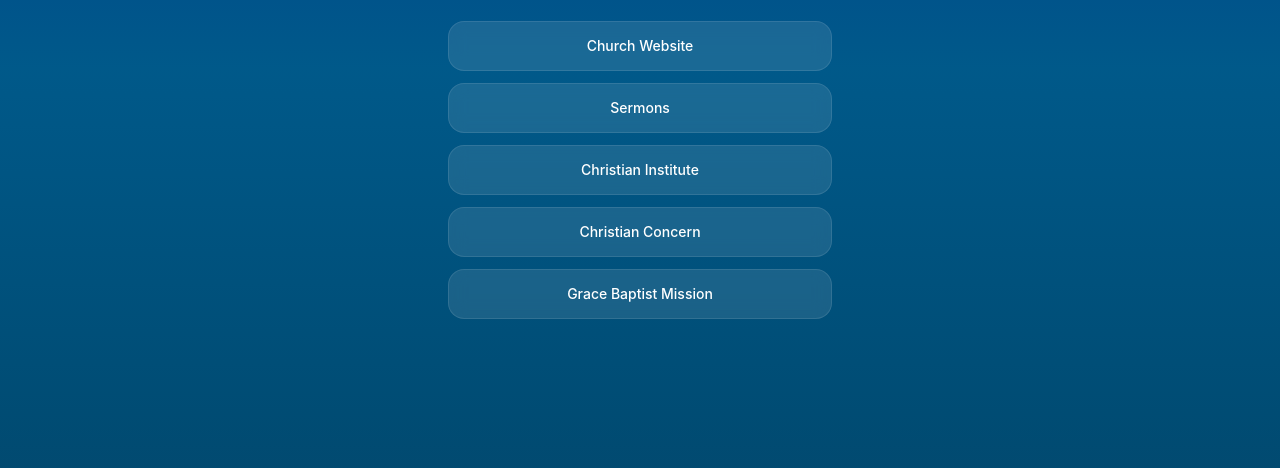
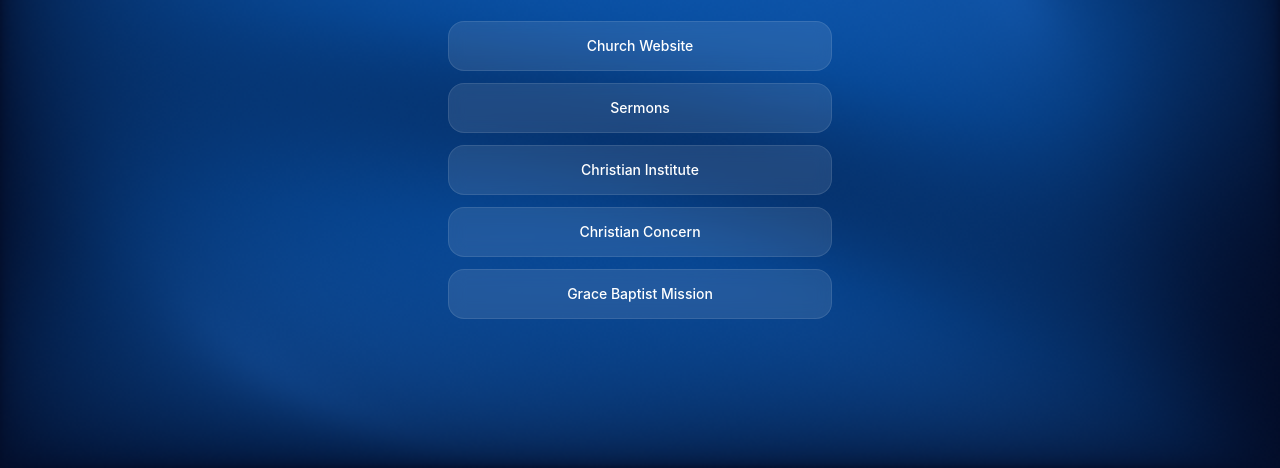
Before and after one commit to EnonBaptistChurch/linktree, an Eleventy site: page src/index.njk in a window 1280 px wide. Shown: the part 332-800 px from the top of the page. Built offline with nearby package versions, Linux system fonts and the light colour scheme; Eleventy itself is replaced by a stand-in of ours; files that its build step writes are made by us from their sources.

Commit message:
Add WebGL canvas background and styling for cloth effect

```diff
--- a/src/_includes/base.njk
+++ b/src/_includes/base.njk
@@ -5,8 +5,142 @@
     <meta name="viewport" content="width=device-width, initial-scale=1.0" />
     <title>{{ profile.name }} — Links</title>
     <link rel="stylesheet" href="{{ '/css/output.css' | url }}">
+    <style>
+      #cloth {
+        position: fixed;
+        inset: 0;
+        width: 100%;
+        height: 100%;
+        z-index: -1;
+        background: #031a3a; /* fallback if WebGL is unavailable */
+      }
+    </style>
   </head>
-  <body class="min-h-screen bg-gradient-to-t from-sky-900 via-sky-600 via-sky-800 via-blue-400 via-sky-700 to-blue-900 flex items-center justify-center px-4 py-16">
+  <body class="min-h-screen flex items-center justify-center px-4 py-16">
+    <canvas id="cloth" aria-hidden="true"></canvas>
+
     {{ content | safe }}
+
+    <script>
+(() => {
+  const canvas = document.getElementById('cloth');
+  const gl = canvas.getContext('webgl');
+  if (!gl) return;
+
+  const vert = `attribute vec2 a; void main(){ gl_Position = vec4(a, 0.0, 1.0); }`;
+
+  const frag = `
+    #ifdef GL_FRAGMENT_PRECISION_HIGH
+    precision highp float;
+    #else
+    precision mediump float;
+    #endif
+    uniform vec2 u_res;
+    uniform float u_time;
+    uniform vec3 u_color;
+
+    // large diagonal folds plus a little fine detail
+    float height(vec2 p, float t) {
+      float v = 0.0;
+      v += sin(p.y * 2.2 + p.x * 0.35 + t * 0.80) * 0.60;
+      v += sin(p.y * 3.6 - p.x * 0.60 + t * 1.20 + 1.7) * 0.30;
+      v += sin(p.x * 1.1 + p.y * 0.80 - t * 0.60) * 0.35;
+      v += sin(p.y * 6.0 + p.x * 1.20 + t * 1.60) * 0.06;
+      return v;
+    }
+
+    void main() {
+      float t = u_time;
+      vec2 uv = (gl_FragCoord.xy - 0.5 * u_res) / u_res.y;
+
+      // rotate so the folds run from top-left to bottom-right
+      float a = -0.55;
+      mat2 R = mat2(cos(a), -sin(a), sin(a), cos(a));
+      vec2 p = R * uv * 2.2;
+
+      // slow warp so the folds bend like real fabric
+      p += 0.30 * vec2(sin(p.y * 1.5 + t * 0.5), cos(p.x * 1.2 + t * 0.4));
+
+      // surface normal from the height field
+      const float E = 0.01;
+      float dx = height(p + vec2(E, 0.0), t) - height(p - vec2(E, 0.0), t);
+      float dy = height(p + vec2(0.0, E), t) - height(p - vec2(0.0, E), t);
+      vec3 n = normalize(vec3(-dx / (2.0 * E) * 0.75, -dy / (2.0 * E) * 0.75, 1.0));
+
+      // lighting: shadows fall to deep navy, flat cloth = base blue, lit slopes go a lighter blue
+      vec3 deep = vec3(0.01, 0.05, 0.16);
+      vec3 L = normalize(vec3(-0.40, 0.50, 0.55));
+      float shade = dot(n, L) / L.z;
+      vec3 hi = mix(u_color, vec3(1.0), 0.22);
+      vec3 col = mix(deep, u_color, clamp(shade, 0.0, 1.0));
+      col += hi * max(shade - 1.0, 0.0) * 0.45;
+
+      // narrow glossy streaks along the fold edges
+      vec3 H = normalize(L + vec3(0.0, 0.0, 1.0));
+      col += hi * 0.25 * pow(max(dot(n, H), 0.0), 55.0);
+      col = min(col, vec3(0.55, 0.75, 1.0)); // ceiling so highlights never wash out to white
+
+      // vignette fades to navy rather than black
+      vec2 q = gl_FragCoord.xy / u_res;
+      float vig = pow(16.0 * q.x * q.y * (1.0 - q.x) * (1.0 - q.y), 0.45);
+      col = mix(deep, col, vig);
+
+      // tiny dither to prevent banding in the dark gradients
+      col += (fract(sin(dot(gl_FragCoord.xy, vec2(12.9898, 78.233))) * 43758.5453) - 0.5) / 255.0;
+
+      gl_FragColor = vec4(col, 1.0);
+    }`;
+
+  const compile = (type, src) => {
+    const s = gl.createShader(type);
+    gl.shaderSource(s, src);
+    gl.compileShader(s);
+    return s;
+  };
+
+  const prog = gl.createProgram();
+  gl.attachShader(prog, compile(gl.VERTEX_SHADER, vert));
+  gl.attachShader(prog, compile(gl.FRAGMENT_SHADER, frag));
+  gl.linkProgram(prog);
+  if (!gl.getProgramParameter(prog, gl.LINK_STATUS)) return;
+  gl.useProgram(prog);
+
+  gl.bindBuffer(gl.ARRAY_BUFFER, gl.createBuffer());
+  gl.bufferData(gl.ARRAY_BUFFER, new Float32Array([-1,-1, 1,-1, -1,1, 1,1]), gl.STATIC_DRAW);
+  const loc = gl.getAttribLocation(prog, 'a');
+  gl.enableVertexAttribArray(loc);
+  gl.vertexAttribPointer(loc, 2, gl.FLOAT, false, 0, 0);
+
+  const uRes = gl.getUniformLocation(prog, 'u_res');
+  const uTime = gl.getUniformLocation(prog, 'u_time');
+  gl.uniform3f(gl.getUniformLocation(prog, 'u_color'), 0.03, 0.30, 0.62); // church blue (#084d9e)
+
+  const SCALE = 0.5; // half resolution is plenty for smooth folds
+  const reduced = matchMedia('(prefers-reduced-motion: reduce)').matches;
+  let last = 4;
+
+  const draw = (t) => {
+    last = t;
+    gl.uniform1f(uTime, t);
+    gl.drawArrays(gl.TRIANGLE_STRIP, 0, 4);
+  };
+
+  const resize = () => {
+    canvas.width = Math.round(innerWidth * SCALE);
+    canvas.height = Math.round(innerHeight * SCALE);
+    gl.viewport(0, 0, canvas.width, canvas.height);
+    gl.uniform2f(uRes, canvas.width, canvas.height);
+    draw(last);
+  };
+  addEventListener('resize', resize);
+  resize();
+
+  if (!reduced) {
+    const start = performance.now();
+    const loop = (now) => { draw((now - start) / 1000); requestAnimationFrame(loop); };
+    requestAnimationFrame(loop);
+  }
+})();
+    </script>
   </body>
 </html>
--- a/src/css/input.css
+++ b/src/css/input.css
@@ -1 +1,10 @@
 @import "tailwindcss";
+
+#cloth {
+  position: fixed;
+  inset: 0;
+  width: 100%;
+  height: 100%;
+  z-index: -1;
+  background: #06222c; /* fallback if WebGL is unavailable */
+}
```
Also changed, not shown: src/css/output.css.
